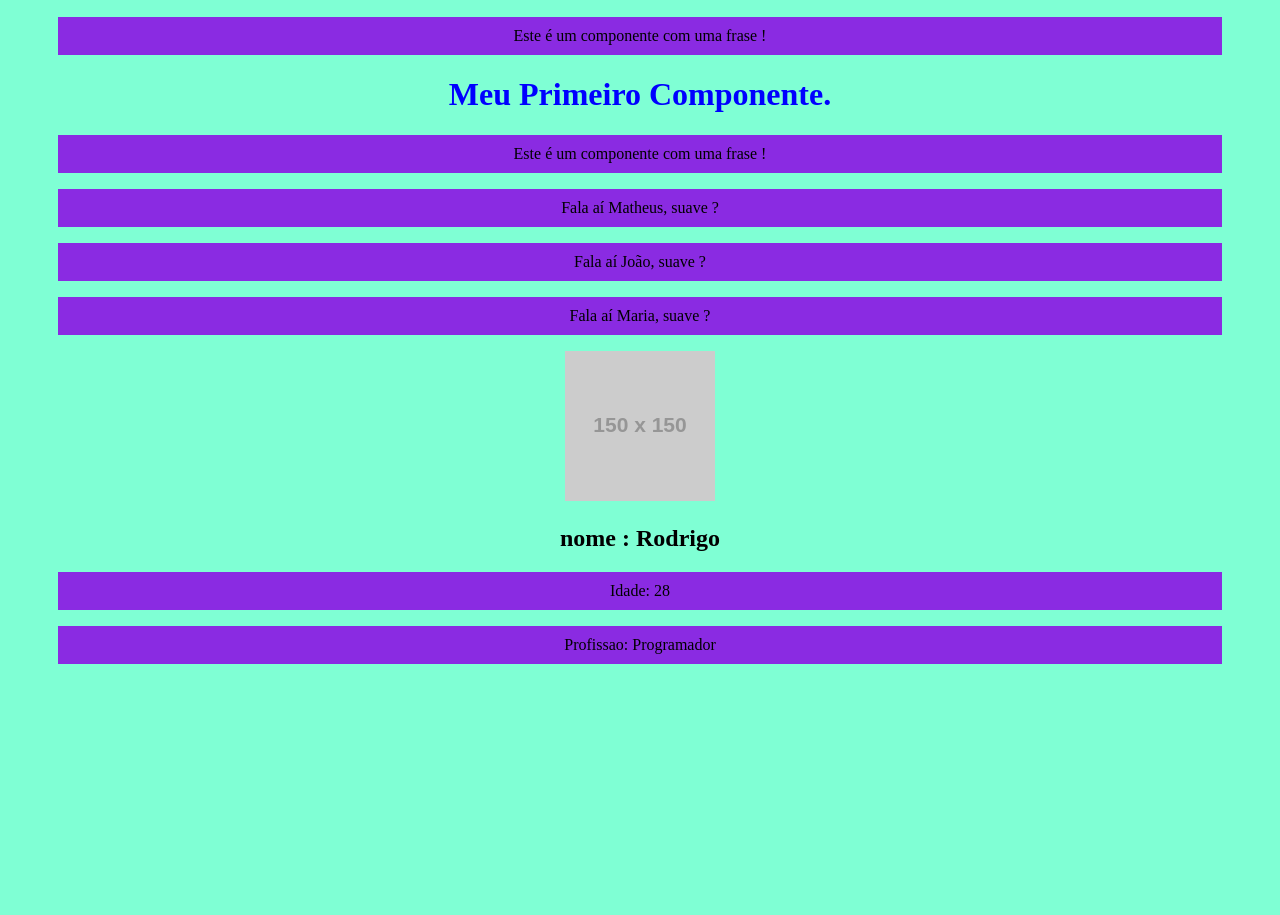
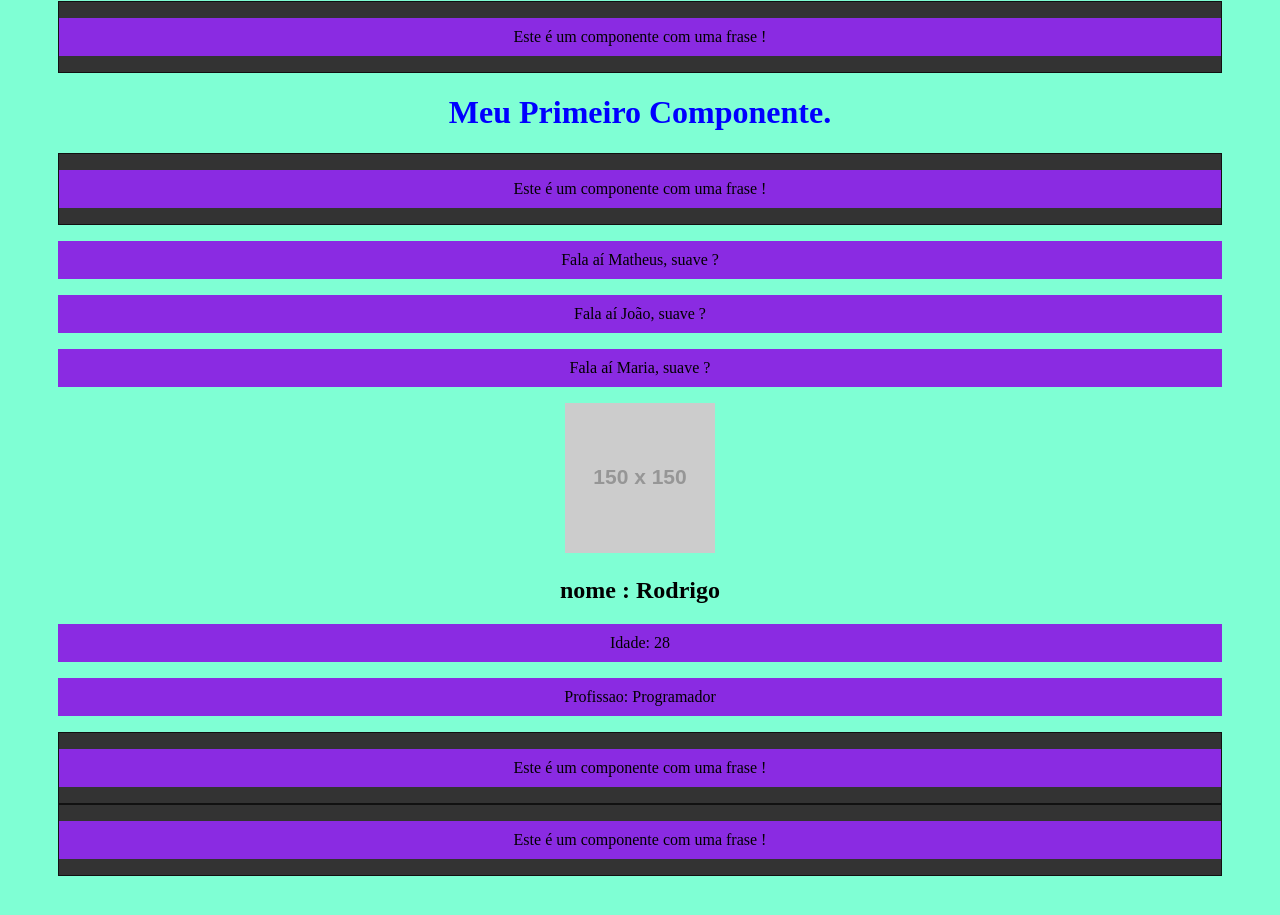
Before and after one commit to Andriw-afonso/curso-de-react, a React (Create React App) app in the folder meu-projeto/: page / in a window 1280 px wide. Shown: the part 507-1422 px from the top of the page. Before the commit the page ends 1245 px from the top, so only its background shows below. Built offline with nearby package versions, Linux system fonts and the light colour scheme.

Commit message:
hjbhbjhbjbjhbj

```diff
--- a/meu-projeto/src/App.js
+++ b/meu-projeto/src/App.js
@@ -2,6 +2,7 @@ import './App.css';
 import HelloWorld from './components/HelloWorld';
 import SayMyName from "./components/SayMyName"
 import Pessoa from "./components/Pessoa"
+import Frase from './components/Frase'
 
 function App() {
   const name = 'Mateus'
@@ -31,7 +32,10 @@ function App() {
         idade = "28"
         profissao = "Programador"
         foto = "https://via.placeholder.com/150"
+
      />
+     <Frase/>
+     <Frase/>
     </div>
   );
 }
--- a/meu-projeto/src/components/Frase.js
+++ b/meu-projeto/src/components/Frase.js
@@ -1,7 +1,9 @@
+import styles from './Frase.module.css'
+
 function Frase() {
     return (
-        <div>
-            <p>Este é um componente com uma frase !</p>
+        <div className = {styles.fraseContainer}>
+            <p className="style.fraseContant">Este é um componente com uma frase !</p>
         </div>
     )
 }
--- a/meu-projeto/src/components/Frase.module.css
+++ b/meu-projeto/src/components/Frase.module.css
@@ -1,3 +1,11 @@
 .fraseContainer {
+    background-color:#333;
+    border:1px solid #111;
 
 }
+
+.fraseContent{
+    color: #fff;
+    background-color: #333;
+    margin:0;
+}
```
